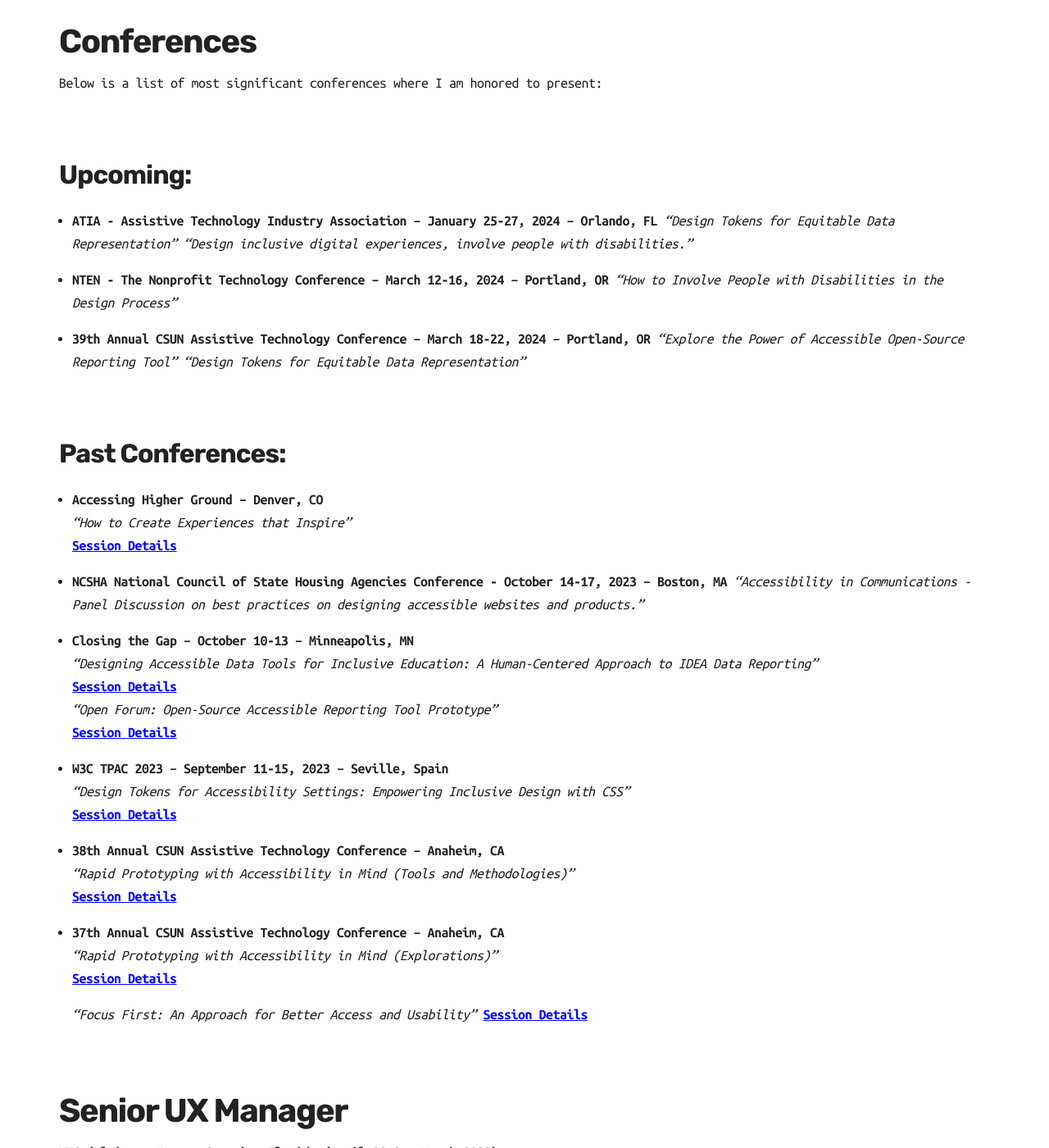
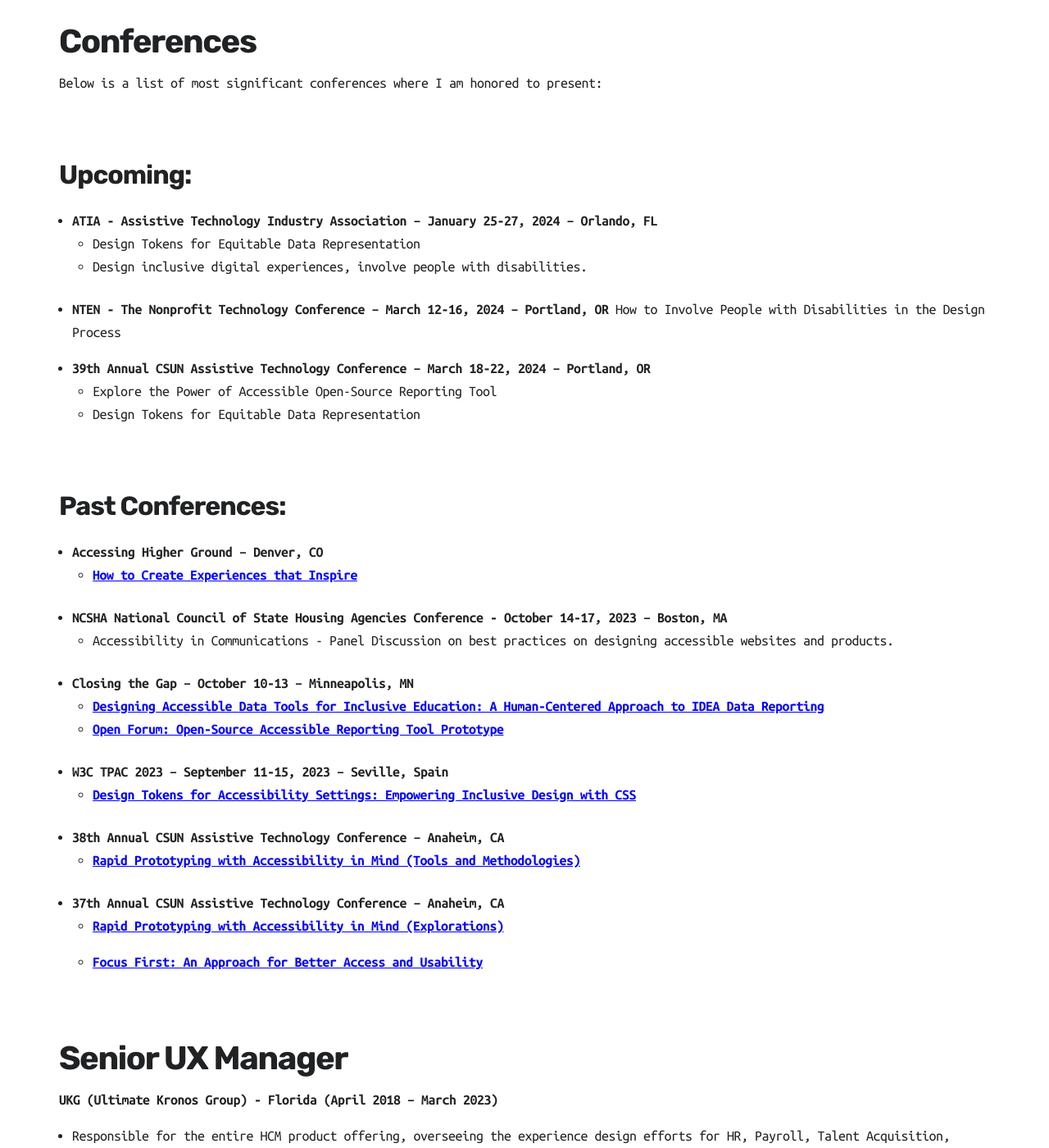
Before and after one commit to mpaiva/venus, a Jekyll site: the page built from _pages/resume.md, in a window 1280 px wide and 1400 px high, scrolled down 2450 px. Shown: the whole window at 82% size. Built offline with Jekyll 4.4.1, drawn with Linux system fonts in a browser that asks for light colours; nearby versions of some CDN libraries; some of the changed text lies outside the part shown.

Commit message:
conferences

```diff
--- a/_pages/resume.md
+++ b/_pages/resume.md
@@ -53,45 +53,38 @@
 #### Upcoming:
 
 - **ATIA - Assistive Technology Industry Association – January 25-27, 2024 – Orlando, FL**
-_"Design Tokens for Equitable Data Representation"_
-_"Design inclusive digital experiences, involve people with disabilities."_
+  - Design Tokens for Equitable Data Representation
+  - Design inclusive digital experiences, involve people with disabilities.
 
 - **NTEN - The Nonprofit Technology Conference – March 12-16, 2024 – Portland, OR**
- _"How to Involve People with Disabilities in the Design Process"_
+ How to Involve People with Disabilities in the Design Process
 
 - **39th Annual CSUN Assistive Technology Conference – March 18-22, 2024 – Portland, OR**
- _"Explore the Power of Accessible Open-Source Reporting Tool"_
- _"Design Tokens for Equitable Data Representation"_
+  - Explore the Power of Accessible Open-Source Reporting Tool
+  - Design Tokens for Equitable Data Representation
 
 #### Past Conferences:
 
 - **Accessing Higher Ground – Denver, CO**
-  _"How to Create Experiences that Inspire"_
-  [Session Details](https://accessinghigherground.org/how-to-create-accessible-experiences-that-inspire/)
+  - [How to Create Experiences that Inspire](https://accessinghigherground.org/how-to-create-accessible-experiences-that-inspire/)
 
 - **NCSHA National Council of State Housing Agencies Conference - October 14-17, 2023 – Boston, MA**
-  _"Accessibility in Communications - Panel Discussion on best practices on designing accessible websites and products."_
+   - Accessibility in Communications - Panel Discussion on best practices on designing accessible websites and products.
 
 - **Closing the Gap – October 10-13 – Minneapolis, MN**
-  _"Designing Accessible Data Tools for Inclusive Education: A Human-Centered Approach to IDEA Data Reporting"_
-  [Session Details](https://www.closingthegap.com/conf-23-presentation/designing-accessible-data-tools-for-inclusive-education-a-human-centered-approach-to-idea-data-reporting/)
-  _"Open Forum: Open-Source Accessible Reporting Tool Prototype"_
-  [Session Details](https://www.closingthegap.com/conf-23-presentation/open-forum-open-source-accessible-reporting-tool-prototype/)
+   - [Designing Accessible Data Tools for Inclusive Education: A Human-Centered Approach to IDEA Data Reporting](https://www.closingthegap.com/conf-23-presentation/designing-accessible-data-tools-for-inclusive-education-a-human-centered-approach-to-idea-data-reporting/)
+   - [Open Forum: Open-Source Accessible Reporting Tool Prototype](https://www.closingthegap.com/conf-23-presentation/open-forum-open-source-accessible-reporting-tool-prototype/)
 
 - **W3C TPAC 2023 – September 11-15, 2023 – Seville, Spain**
-  _"Design Tokens for Accessibility Settings: Empowering Inclusive Design with CSS"_
-  [Session Details](https://github.com/w3c/tpac2023-breakouts/issues/10)
+   - [Design Tokens for Accessibility Settings: Empowering Inclusive Design with CSS](https://github.com/w3c/tpac2023-breakouts/issues/10)
 
 - **38th Annual CSUN Assistive Technology Conference – Anaheim, CA**
-  _"Rapid Prototyping with Accessibility in Mind (Tools and Methodologies)"_
-  [Session Details](https://www.csun.edu/cod/conference/sessions/2023/index.php/public/presentations/view/1467)
+   - [Rapid Prototyping with Accessibility in Mind (Tools and Methodologies)](https://www.csun.edu/cod/conference/sessions/2023/index.php/public/presentations/view/1467)
 
 - **37th Annual CSUN Assistive Technology Conference – Anaheim, CA**
-  _"Rapid Prototyping with Accessibility in Mind (Explorations)"_
-  [Session Details](https://www.csun.edu/cod/conference/sessions/2022/index.php/public/presentations/view/2412)
+   - [Rapid Prototyping with Accessibility in Mind (Explorations)](https://www.csun.edu/cod/conference/sessions/2022/index.php/public/presentations/view/2412)
 
-  _"Focus First: An Approach for Better Access and Usability"_
-  [Session Details](https://www.csun.edu/cod/conference/sessions/2022/index.php/public/presentations/view/2395)
+   - [Focus First: An Approach for Better Access and Usability](https://www.csun.edu/cod/conference/sessions/2022/index.php/public/presentations/view/2395)
 
 
 ### Senior UX Manager
```
Also changed, not shown: other parts of _pages/resume.md (+1 -1 lines).
